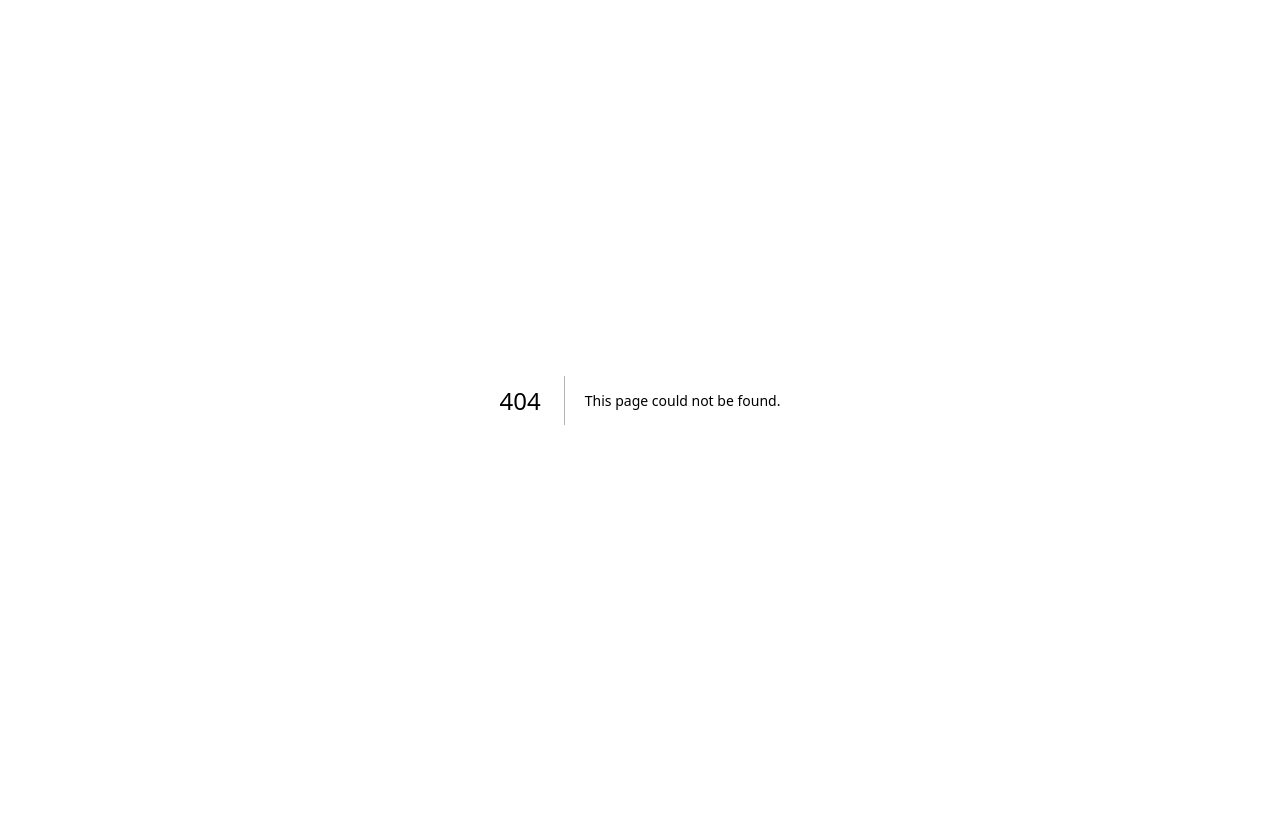
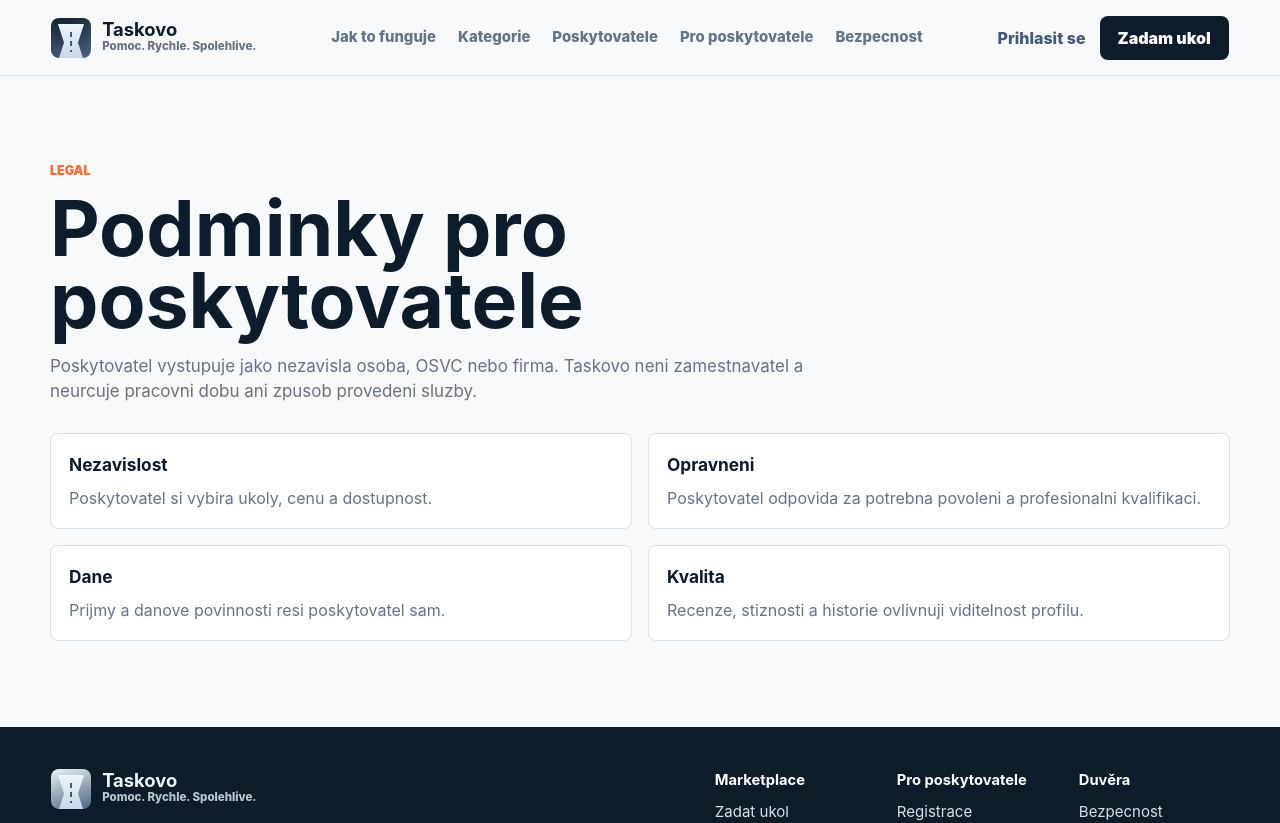
Before and after one commit to kaziodimm/taskovo-app, a Next.js app: page /podminky-pro-poskytovatele in a window 1280 px wide. Before the commit this address had no page. Shown: the top 823 px of the page. Before the commit the page ends 800 px from the top, so only its background shows below. Built offline with nearby package versions, Linux system fonts and the light colour scheme.

Commit message:
Add provider terms page

```diff
--- /dev/null
+++ b/app/podminky-pro-poskytovatele/page.tsx
@@ -0,0 +1,8 @@
+import { Footer } from "@/components/Footer";
+import { Header } from "@/components/Header";
+
+export default function ProviderTermsPage() {
+  return (
+    <><Header /><main className="page-shell"><section className="section-title"><p className="kicker">Legal</p><h1 className="page-title">Podminky pro poskytovatele</h1><p>Poskytovatel vystupuje jako nezavisla osoba, OSVC nebo firma. Taskovo neni zamestnavatel a neurcuje pracovni dobu ani zpusob provedeni sluzby.</p></section><div className="legal-grid"><article className="legal-card"><h3>Nezavislost</h3><p>Poskytovatel si vybira ukoly, cenu a dostupnost.</p></article><article className="legal-card"><h3>Opravneni</h3><p>Poskytovatel odpovida za potrebna povoleni a profesionalni kvalifikaci.</p></article><article className="legal-card"><h3>Dane</h3><p>Prijmy a danove povinnosti resi poskytovatel sam.</p></article><article className="legal-card"><h3>Kvalita</h3><p>Recenze, stiznosti a historie ovlivnuji viditelnost profilu.</p></article></div></main><Footer /></>
+  );
+}
```
